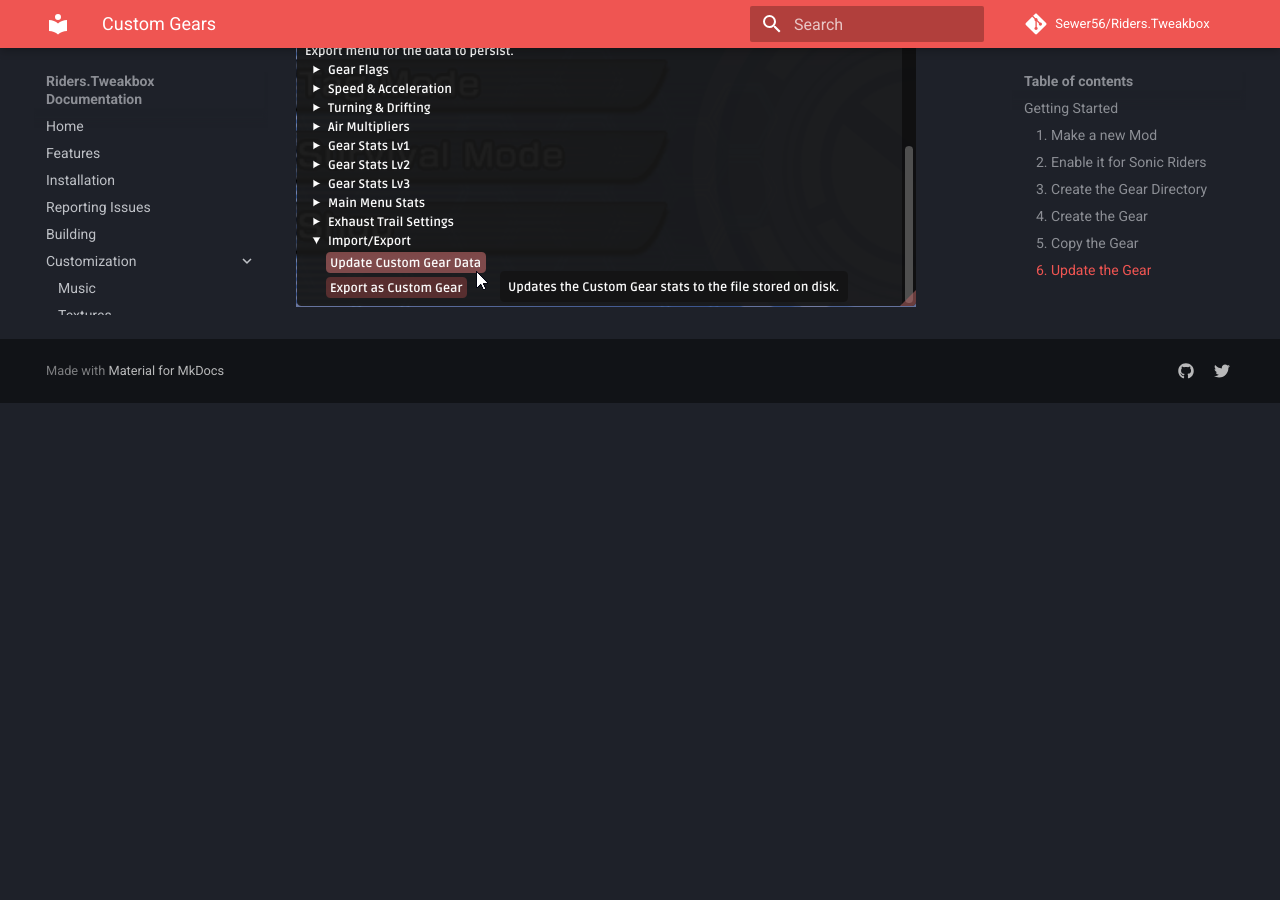
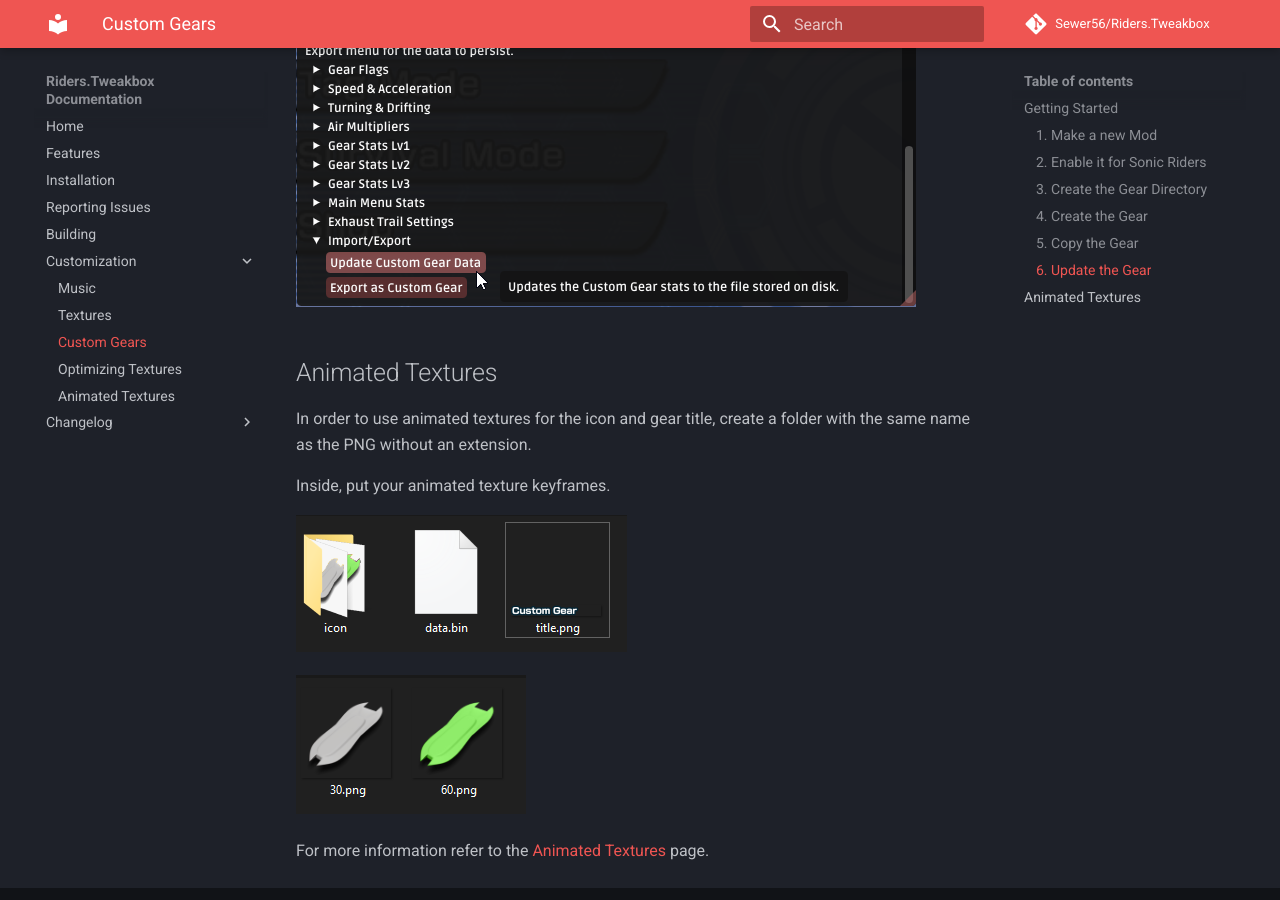
Before and after one commit to Sewer56/Riders.Tweakbox, an MkDocs documentation site: the page built from docs/custom-gears.md, in a window 1280 px wide and 900 px high, scrolled down 4937 px. Built offline with MkDocs 1.6.1 and Material for MkDocs 9.7.7, drawn with Linux system fonts in a browser that asks for light colours; comment, search, counter and statistics services are not loaded; old or Windows-style settings are respelled for this version of MkDocs; before the commit the page ends 5340 px from its top, so only the background shows below that.

Commit message:
Added: Animated Custom Gear Textures docs to Wiki

```diff
--- a/docs/custom-gears.md
+++ b/docs/custom-gears.md
@@ -58,3 +58,15 @@
 If you need to make any further changes to the gear, perform them via the Gear Editor and then press the `Update Custom Gear Data` button.
 
 ![Screenshot](./Images/Gear_Tutorial_8.png)
+
+## Animated Textures
+
+In order to use animated textures for the icon and gear title, create a folder with the same name as the PNG without an extension.
+
+Inside, put your animated texture keyframes.
+
+![Screenshot](./Images/Gear_Tutorial_Animated_2.png)
+
+![Screenshot](./Images/Gear_Tutorial_Animated_1.png)
+
+For more information refer to the [Animated Textures](./animated-textures.md) page.
```
Also changed, not shown: docs/Images/Gear_Tutorial_Animated_1.png (added), docs/Images/Gear_Tutorial_Animated_2.png (added).
